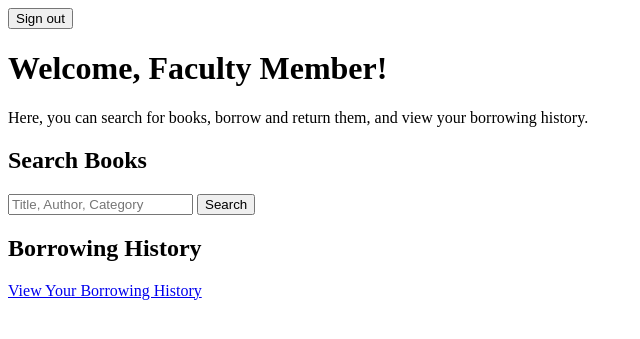
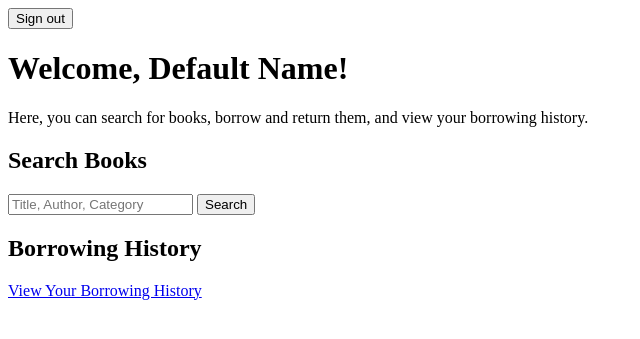
Before and after one commit to CS378-Final/C378S-Final, a Flask app: page /faculty in a window 1280 px wide. Shown: the top 339 px of the page, without its empty margins (0-640 px from the left). Run offline with Flask 3, Linux system fonts and the light colour scheme.

Commit message:
Update faculty_page.html

```diff
--- a/378 Final Project/templates/faculty_page.html
+++ b/378 Final Project/templates/faculty_page.html
@@ -10,7 +10,7 @@
         <button type="submit">Sign out</button>
     </form>
 
-    <h1>Welcome, Faculty Member!</h1>
+    <h1>Welcome, {{ name }}!</h1>
     <p>Here, you can search for books, borrow and return them, and view your borrowing history.</p>
 
     <section>
```
